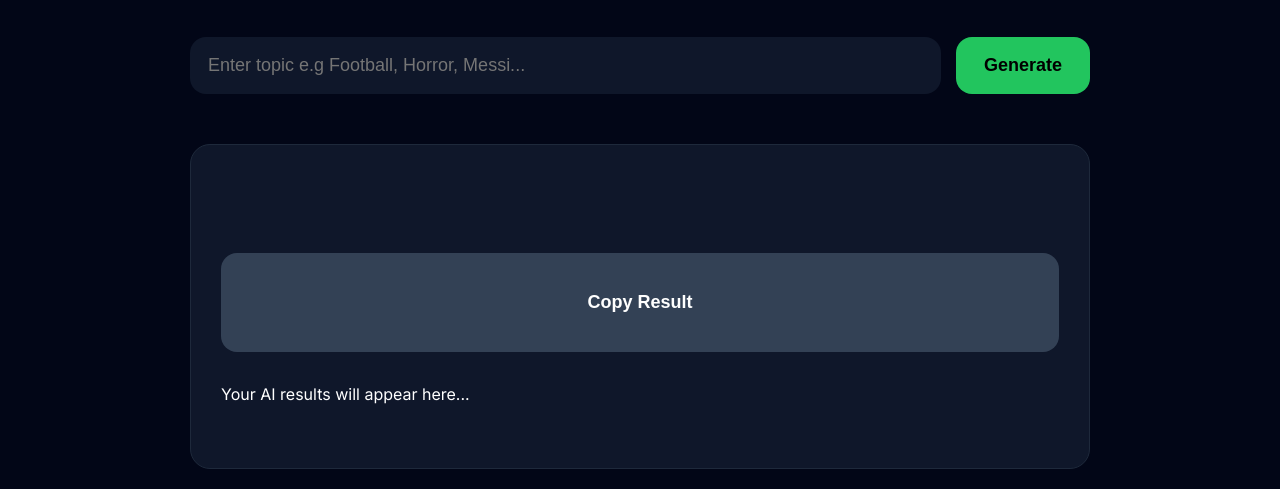
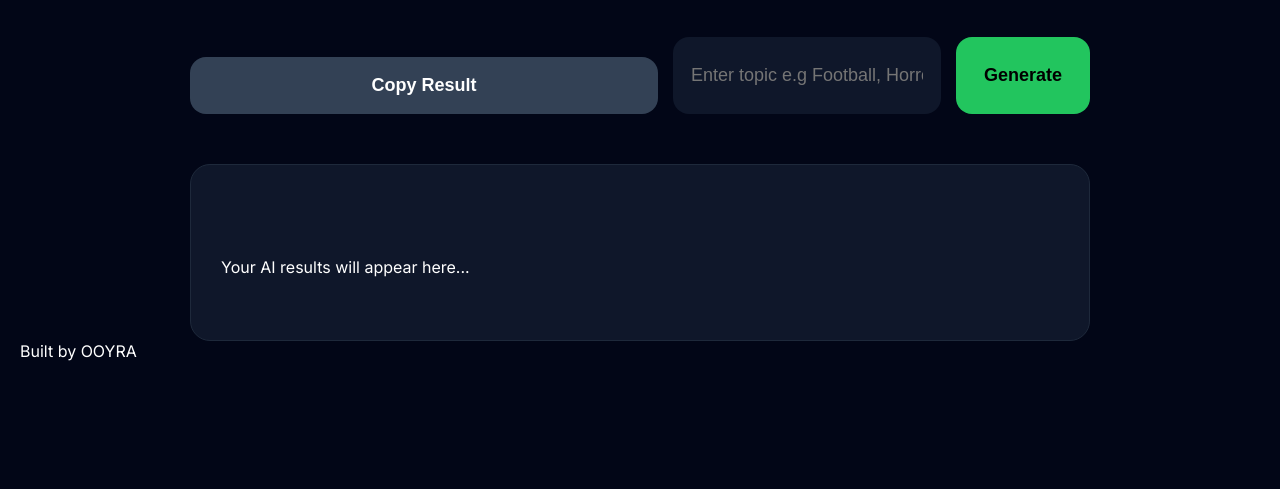
Before and after one commit to oyeleyeoyebisi7-max/creatormind-ai, a plain HTML site: page Index.html in a window 1280 px wide. Shown: the part 348-837 px from the top of the page. After the commit the page ends 800 px from the top, so only its background shows below. Drawn offline with Linux system fonts and the light colour scheme.

Commit message:
Update Index.html

```diff
--- a/Index.html
+++ b/Index.html
@@ -34,6 +34,10 @@ Create titles, hooks, thumbnail text and story ideas instantly.
 
 <div class="input-box">
 
+<button class="copy-btn" onclick="copyText()">
+Copy Result
+</button>
+
 <input
 type="text"
 id="topic"
@@ -49,9 +53,6 @@ Generate
 </div>
 
 <div class="output" id="output">
-  <button class="copy-btn" onclick="copyText()">
-Copy Result
-  </button>
 
 Your AI results will appear here...
 
@@ -61,5 +62,9 @@ Your AI results will appear here...
 
 <script src="script.js"></script>
 
+<footer>
+Built by OOYRA
+</footer>
+
 </body>
 </html>
```
